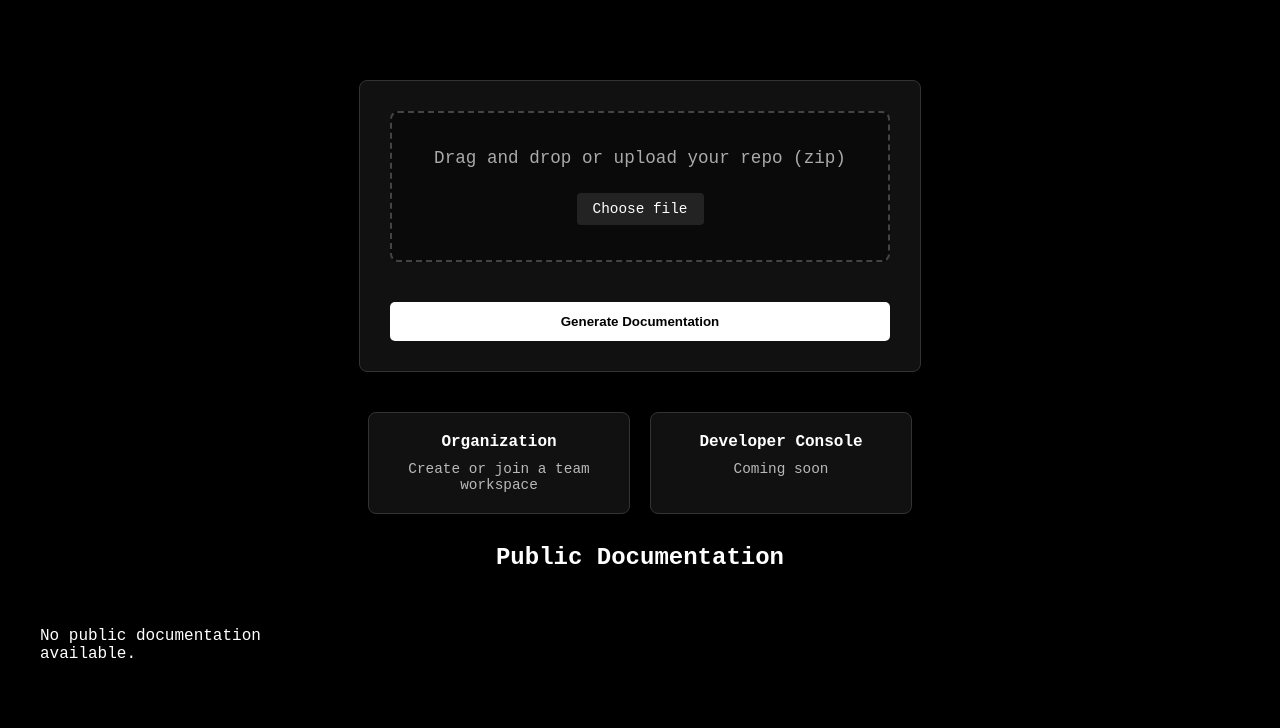
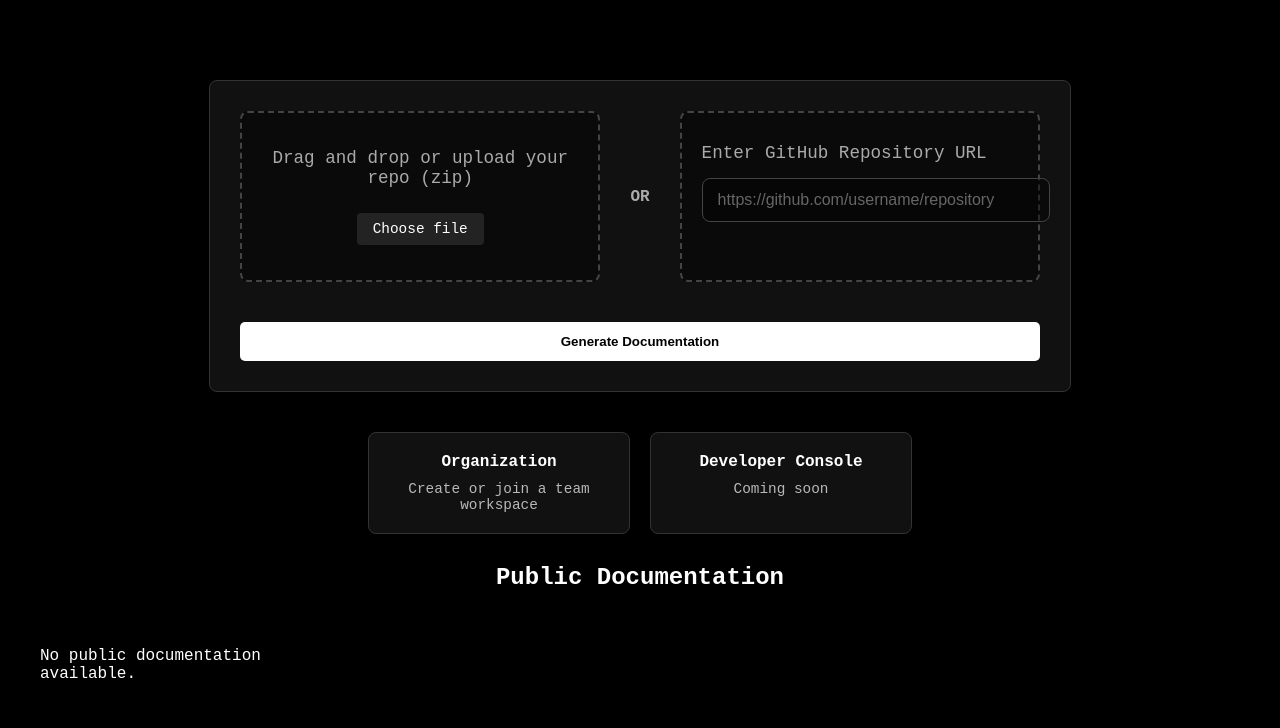
Before and after one commit to williyam-m/repo2doc, a Django app: page / in a window 1280 px wide. Shown: the part 72-800 px from the top of the page. Run offline with Django 5.2, Linux system fonts and the light colour scheme; data that the repository does not hold is empty.

Commit message:
feat : accept github repo link

```diff
--- a/dashboard/static/css/style.css
+++ b/dashboard/static/css/style.css
@@ -407,7 +407,7 @@ select#organization-select {
     border: 1px solid #333333;
     border-radius: 8px;
     width: 100%;
-    max-width: 500px;
+    max-width: 800px;
 }
 
 .form-title {
@@ -427,8 +427,81 @@ select#organization-select {
     transition: all 0.3s;
     text-align: center;
     background-color: rgba(0, 0, 0, 0.4);
+    cursor: pointer;
+    height: 100%;
+    box-sizing: border-box;
+}
+
+/* Input options container styling */
+.input-options-container {
+    display: flex;
+    gap: 20px;
     margin-bottom: 20px;
-    cursor: pointer;
+}
+
+.input-option {
+    flex: 1;
+    min-width: 0; /* Allow container to shrink below content size */
+}
+
+.input-option-divider {
+    display: flex;
+    align-items: center;
+    justify-content: center;
+}
+
+.input-option-divider span {
+    display: block;
+    padding: 5px 10px;
+    background-color: #111;
+    color: #aaa;
+    font-weight: bold;
+    border-radius: 4px;
+}
+
+/* GitHub URL styling */
+.github-url-container {
+    display: flex;
+    flex-direction: column;
+    border: 2px dashed #444;
+    border-radius: 8px;
+    padding: 30px 20px;
+    background-color: rgba(0, 0, 0, 0.4);
+    transition: all 0.3s;
+    height: 100%;
+    box-sizing: border-box;
+}
+
+.github-url-container:hover {
+    background-color: rgba(255, 255, 255, 0.05);
+    border-color: #666;
+}
+
+.github-url-label {
+    font-size: 1.1em;
+    margin-bottom: 15px;
+    color: #aaa;
+}
+
+.github-url-input {
+    width: 100%;
+    padding: 12px 15px;
+    background-color: rgba(0, 0, 0, 0.4);
+    border: 1px solid #444;
+    border-radius: 8px;
+    color: #fff;
+    font-size: 1em;
+    transition: all 0.3s;
+}
+
+.github-url-input:focus {
+    border-color: #666;
+    outline: none;
+    background-color: rgba(255, 255, 255, 0.05);
+}
+
+.github-url-input::placeholder {
+    color: #666;
 }
 
 .file-drop-area:hover,
@@ -506,7 +579,7 @@ select#organization-select {
 .docs-grid {
     display: grid;
     grid-template-columns: repeat(auto-fill, minmax(250px, 1fr));
-    gap: 20px;
+    gap: 30px;
     margin-top: 40px;
 }
 
--- a/dashboard/static/js/index.js
+++ b/dashboard/static/js/index.js
@@ -12,6 +12,7 @@ document.addEventListener('DOMContentLoaded', function() {
   const loadingPercentage = document.getElementById('loading-percentage');
   const loadingComplete = document.getElementById('loading-complete');
   const viewDocLink = document.getElementById('view-doc-link');
+  const githubUrlInput = document.getElementById('github-url');
 
   // Tab functionality
   const tabButtons = document.querySelectorAll('.tab-btn');
@@ -95,16 +96,43 @@ document.addEventListener('DOMContentLoaded', function() {
       const fileSize = (file.size / 1024).toFixed(2) + ' KB';
       fileDetails.innerHTML = `<strong>${file.name}</strong> (${fileSize})`;
       fileDetails.classList.add('has-file');
+
+      // Clear GitHub URL input when file is selected
+      if (githubUrlInput) {
+        githubUrlInput.value = '';
+      }
     } else {
       fileDetails.innerHTML = '';
       fileDetails.classList.remove('has-file');
     }
   }
 
+  // Clear file input when GitHub URL is entered
+  if (githubUrlInput) {
+    githubUrlInput.addEventListener('input', function() {
+      if (this.value.trim() !== '') {
+        // Clear file input and details
+        fileInput.value = '';
+        fileDetails.innerHTML = '';
+        fileDetails.classList.remove('has-file');
+      }
+    });
+  }
+
+  // Clear GitHub URL input when file is selected
+  fileInput.addEventListener('change', function() {
+    if (fileInput.files && fileInput.files[0] && githubUrlInput) {
+      githubUrlInput.value = '';
+    }
+  });
+
   // Handle form submission and show loading overlay
   uploadForm.addEventListener('submit', function(e) {
-    // Only show loading overlay if form is valid
-    if (fileInput.files && fileInput.files[0]) {
+    // Check if either file is selected or GitHub URL is provided
+    const hasFile = fileInput.files && fileInput.files[0];
+    const hasGithubUrl = githubUrlInput && githubUrlInput.value.trim() !== '';
+
+    if (hasFile || hasGithubUrl) {
       e.preventDefault();
 
       // First submit the form silently
--- a/dashboard/templates/index.html
+++ b/dashboard/templates/index.html
@@ -10,11 +10,26 @@
       <div class="upload-form">
         <form method="post" enctype="multipart/form-data" id="upload-form">
           {% csrf_token %}
-          <div class="file-drop-area">
-            <span class="drop-message">Drag and drop or upload your repo (zip)</span>
-            <span class="choose-file">Choose file</span>
-            <input type="file" name="code_file" id="file-input" class="file-input" accept=".zip" required>
-            <div class="file-details" id="file-details"></div>
+          <div class="input-options-container">
+            <div class="input-option">
+              <div class="file-drop-area">
+                <span class="drop-message">Drag and drop or upload your repo (zip)</span>
+                <span class="choose-file">Choose file</span>
+                <input type="file" name="code_file" id="file-input" class="file-input" accept=".zip">
+                <div class="file-details" id="file-details"></div>
+              </div>
+            </div>
+
+            <div class="input-option-divider">
+              <span>OR</span>
+            </div>
+
+            <div class="input-option">
+              <div class="github-url-container">
+                <span class="github-url-label">Enter GitHub Repository URL</span>
+                <input type="text" name="github_url" id="github-url" placeholder="https://github.com/username/repository" class="github-url-input">
+              </div>
+            </div>
           </div>
 
           {% if user.is_authenticated %}
@@ -124,7 +139,7 @@
       </div>
       {% if public_doc_count > doc_folders|length %}
         <div class="see-more-link">
-          <a href="{% url 'public_repos_list' %}">See all {{ public_doc_count }} public repositories</a>
+          <a href="{% url 'public_repos_list' %}" class="white-button">See all {{ public_doc_count }} public repositories</a>
         </div>
       {% endif %}
     </div>
@@ -152,7 +167,7 @@
       </div>
       {% if my_doc_count > my_doc_folders|length %}
         <div class="see-more-link">
-          <a href="{% url 'my_repos_list' %}">See all {{ my_doc_count }} repositories</a>
+          <a href="{% url 'my_repos_list' %}" class="white-button">See all {{ my_doc_count }} repositories</a>
         </div>
       {% endif %}
     </div>
@@ -176,7 +191,7 @@
       </div>
       {% if private_doc_count > private_doc_folders|length %}
         <div class="see-more-link">
-          <a href="{% url 'private_repos_list' %}">See all {{ private_doc_count }} private repositories</a>
+          <a href="{% url 'private_repos_list' %}" class="white-button">See all {{ private_doc_count }} private repositories</a>
         </div>
       {% endif %}
     </div>
@@ -202,7 +217,7 @@
       </div>
       {% if org_doc_count > org_doc_folders|length %}
         <div class="see-more-link">
-          <a href="{% url 'organization_repos_list' %}">See all {{ org_doc_count }} organization repositories</a>
+          <a href="{% url 'organization_repos_list' %}" class="white-button">See all {{ org_doc_count }} organization repositories</a>
         </div>
       {% endif %}
     </div>
--- a/dashboard/templates/list_view.html
+++ b/dashboard/templates/list_view.html
@@ -82,7 +82,7 @@
     .repos-grid {
         display: grid;
         grid-template-columns: repeat(auto-fill, minmax(250px, 1fr));
-        gap: 20px;
+        gap: 30px;
         margin-bottom: 30px;
     }
 
--- a/dashboard/views.py
+++ b/dashboard/views.py
@@ -44,6 +44,7 @@ def index(request):
 
     if request.method == 'POST':
         uploaded_file = request.FILES.get('code_file')
+        github_url = request.POST.get('github_url', '').strip()
         visibility = request.POST.get('visibility', 'public')
         organization_id = request.POST.get('organization_id') if visibility == 'organization' else None
 
@@ -58,84 +59,146 @@ def index(request):
         else:
             organization = None
 
-        if uploaded_file and zipfile.is_zipfile(uploaded_file):
+        # Initialize organization to None
+        if organization_id:
+            try:
+                organization = Organization.objects.get(id=organization_id)
+                # Verify user is a member of this organization
+                if not OrganizationMember.objects.filter(organization=organization, user=request.user).exists():
+                    organization = None
+            except Organization.DoesNotExist:
+                organization = None
+        else:
+            organization = None
+
+        # Process GitHub URL if provided
+        if github_url and github_url.startswith(('https://github.com/', 'http://github.com/')):
+            try:
+                with tempfile.TemporaryDirectory() as temp_dir:
+                    # Extract owner and repo from URL
+                    # Format: https://github.com/owner/repo
+                    parts = github_url.rstrip('/').split('/')
+                    if len(parts) >= 5:  # Protocol + empty + github.com + owner + repo
+                        owner = parts[-2]
+                        repo = parts[-1]
+
+                        # Construct API URL to get the zip archive
+                        zip_url = f"https://github.com/{owner}/{repo}/archive/refs/heads/main.zip"
+
+                        # Try to download the ZIP file
+                        response = requests.get(zip_url, stream=True)
+                        if response.status_code == 404:
+                            # Try master branch if main doesn't exist
+                            zip_url = f"https://github.com/{owner}/{repo}/archive/refs/heads/master.zip"
+                            response = requests.get(zip_url, stream=True)
+
+                        if response.status_code == 200:
+                            # Save zip file
+                            zip_path = os.path.join(temp_dir, f"{repo}.zip")
+                            with open(zip_path, 'wb') as f:
+                                for chunk in response.iter_content(chunk_size=8192):
+                                    f.write(chunk)
+
+                            # Continue with zip file processing
+                            return process_zip_file(request, zip_path, visibility, organization, context)
+                        else:
+                            context[API_KEY_NAME.ERROR] = f"Failed to download repository: HTTP {response.status_code}"
+                    else:
+                        context[API_KEY_NAME.ERROR] = "Invalid GitHub repository URL format"
+            except Exception as e:
+                context[API_KEY_NAME.ERROR] = f"Error processing GitHub URL: {str(e)}"
+
+        # Process uploaded ZIP file
+        elif uploaded_file and zipfile.is_zipfile(uploaded_file):
             with tempfile.TemporaryDirectory() as temp_zip_dir:
                 zip_path = os.path.join(temp_zip_dir, uploaded_file.name)
                 with open(zip_path, 'wb') as f:
                     for chunk in uploaded_file.chunks():
                         f.write(chunk)
 
-                # Extract to a subdirectory to avoid processing the original zip
-                extract_dir = os.path.join(temp_zip_dir, 'extracted')
-                with zipfile.ZipFile(zip_path, 'r') as zip_ref:
-                    zip_ref.extractall(extract_dir)
-
-                docs_output_root = os.path.join(settings.PUBLIC_DOCS_PATH, os.path.splitext(uploaded_file.name)[0])
-                os.makedirs(docs_output_root, exist_ok=True)
-
-                # Walk only the extracted directory, not the temp_zip_dir containing the zip file
-                for root, dirs, files in os.walk(extract_dir):
-                    for file in files:
-                        # Skip system/metadata files and zip files
-                        if file.startswith('.') or '__MACOSX' in root or file.endswith('.zip'):
-                            continue
-
-                        abs_path = os.path.join(root, file)
-                        if not os.path.isfile(abs_path):
-                            continue
-
-                        try:
-                            with open(abs_path, 'r', encoding='utf-8', errors='ignore') as source_file:
-                                code = source_file.read()
-                        except Exception:
-                            continue  # skip binary/non-readable
-
-                        if not code.strip():  # skip empty files
-                            continue
-
-                        # Send to model
-                        api_url = settings.HOST_URL + "/api/repo2doc/"
-                        res = requests.post(api_url, json={API_KEY_NAME.CODE: code})
-
-                        if res.status_code == 200:
-                            documentation = res.json().get(API_KEY_NAME.DOCUMENTATION)
-
-                            rel_path = os.path.relpath(abs_path, extract_dir)
-                            md_path = os.path.join(docs_output_root, os.path.splitext(rel_path)[0] + ".md")
-
-                            os.makedirs(os.path.dirname(md_path), exist_ok=True)
-                            with open(md_path, 'w', encoding='utf-8') as doc_file:
-                                doc_file.write(documentation)
-
-                # Save folder path to DB with user if authenticated
-                if request.user.is_authenticated:
-                    GeneratedDocFolder.objects.create(
-                        folder_path=docs_output_root,
-                        user=request.user,
-                        visibility=visibility,
-                        organization=organization
-                    )
-                else:
-                    # Anonymous users can only create public docs
-                    GeneratedDocFolder.objects.create(
-                        folder_path=docs_output_root,
-                        visibility='public'
-                    )
-
-                context[API_KEY_NAME.MESSAGE] = SuccessMessages.DOCUMENTATION_GENERATED
-
-                # Get updated list of folders
-                if request.user.is_authenticated:
-                    my_doc_folders = GeneratedDocFolder.objects.filter(user=request.user).order_by('-uploaded_at')
-                    context['my_doc_folders'] = my_doc_folders
-
-                public_doc_folders = GeneratedDocFolder.objects.filter(visibility='public').order_by('-uploaded_at')
-                context['doc_folders'] = public_doc_folders
-
-                # Store the ID of the newly created doc for the view link
-                latest_doc = GeneratedDocFolder.objects.filter(folder_path=docs_output_root).latest('uploaded_at')
-                context['latest_doc_id'] = latest_doc.id
+                return process_zip_file(request, zip_path, visibility, organization, context)
         else:
             context[API_KEY_NAME.ERROR] = ErrorMessages.INVALID_FILE_TYPE
 
     return render(request, 'index.html', context)
+
+def process_zip_file(request, zip_path, visibility, organization, context):
+    """Process the zip file and generate documentation"""
+    with tempfile.TemporaryDirectory() as temp_dir:
+
+                # Extract filename from the zip path
+        zip_filename = os.path.basename(zip_path)
+        zip_name = os.path.splitext(zip_filename)[0]
+
+        # Extract to a subdirectory to avoid processing the original zip
+        extract_dir = os.path.join(temp_dir, 'extracted')
+        with zipfile.ZipFile(zip_path, 'r') as zip_ref:
+            zip_ref.extractall(extract_dir)
+
+        docs_output_root = os.path.join(settings.PUBLIC_DOCS_PATH, zip_name)
+        os.makedirs(docs_output_root, exist_ok=True)
+
+        # Walk only the extracted directory, not the temp directory containing the zip file
+        for root, dirs, files in os.walk(extract_dir):
+            for file in files:
+                # Skip system/metadata files and zip files
+                if file.startswith('.') or '__MACOSX' in root or file.endswith('.zip'):
+                    continue
+
+                abs_path = os.path.join(root, file)
+                if not os.path.isfile(abs_path):
+                    continue
+
+                try:
+                    with open(abs_path, 'r', encoding='utf-8', errors='ignore') as source_file:
+                        code = source_file.read()
+                except Exception:
+                    continue  # skip binary/non-readable
+
+                if not code.strip():  # skip empty files
+                    continue
+
+                # Send to model
+                api_url = settings.HOST_URL + "/api/repo2doc/"
+                res = requests.post(api_url, json={API_KEY_NAME.CODE: code})
+
+                if res.status_code == 200:
+                    documentation = res.json().get(API_KEY_NAME.DOCUMENTATION)
+
+                    rel_path = os.path.relpath(abs_path, extract_dir)
+                    md_path = os.path.join(docs_output_root, os.path.splitext(rel_path)[0] + ".md")
+
+                    os.makedirs(os.path.dirname(md_path), exist_ok=True)
+                    with open(md_path, 'w', encoding='utf-8') as doc_file:
+                        doc_file.write(documentation)
+
+        # Save folder path to DB with user if authenticated
+        if request.user.is_authenticated:
+            GeneratedDocFolder.objects.create(
+                folder_path=docs_output_root,
+                user=request.user,
+                visibility=visibility,
+                organization=organization
+            )
+        else:
+            # Anonymous users can only create public docs
+            GeneratedDocFolder.objects.create(
+                folder_path=docs_output_root,
+                visibility='public'
+            )
+
+        context[API_KEY_NAME.MESSAGE] = SuccessMessages.DOCUMENTATION_GENERATED
+
+        # Get updated list of folders
+        if request.user.is_authenticated:
+            my_doc_folders = GeneratedDocFolder.objects.filter(user=request.user).order_by('-uploaded_at')
+            context['my_doc_folders'] = my_doc_folders
+
+        public_doc_folders = GeneratedDocFolder.objects.filter(visibility='public').order_by('-uploaded_at')
+        context['doc_folders'] = public_doc_folders
+
+        # Store the ID of the newly created doc for the view link
+        latest_doc = GeneratedDocFolder.objects.filter(folder_path=docs_output_root).latest('uploaded_at')
+        context['latest_doc_id'] = latest_doc.id
+
+    return render(request, 'index.html', context)
--- a/doc_view/templates/doc_view.html
+++ b/doc_view/templates/doc_view.html
@@ -52,6 +52,7 @@
           <div class="current-file-label">Current file: <span id="current-file-name">{{ current_file_name|default:"No file selected" }}</span></div>
           <textarea class="chat-text-input" id="chat-input" placeholder="Ask a question about this code..."></textarea>
           <button class="chat-send-button" id="send-button" onclick="sendMessage()" disabled>Send</button>
+          <div class="chat-input-bottom-space"></div>
         </div>
       </div>
     </div>
```
Also changed, not shown: other parts of dashboard/static/css/style.css (+8 -4 lines), other parts of dashboard/templates/index.html (+6 -5 lines), organization/templates/organization/organization_detail.html (+45 -1 lines).
